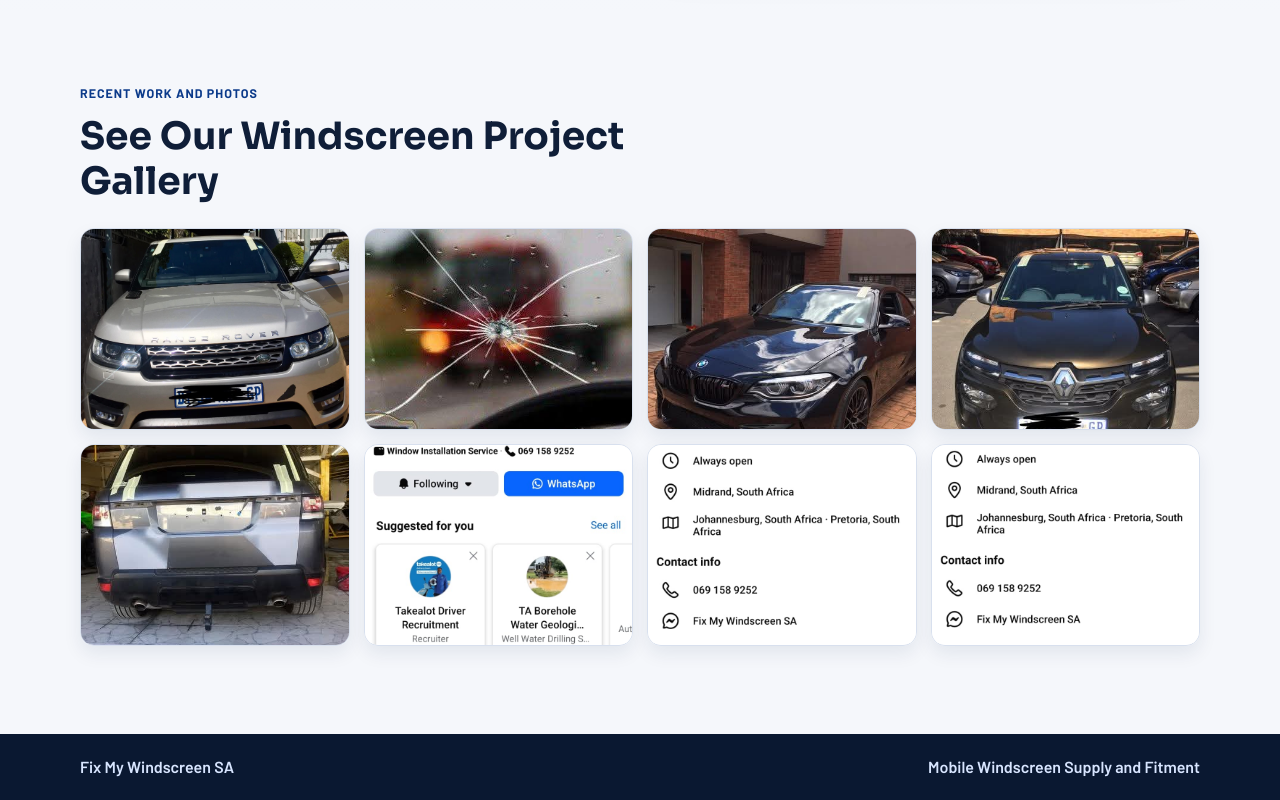
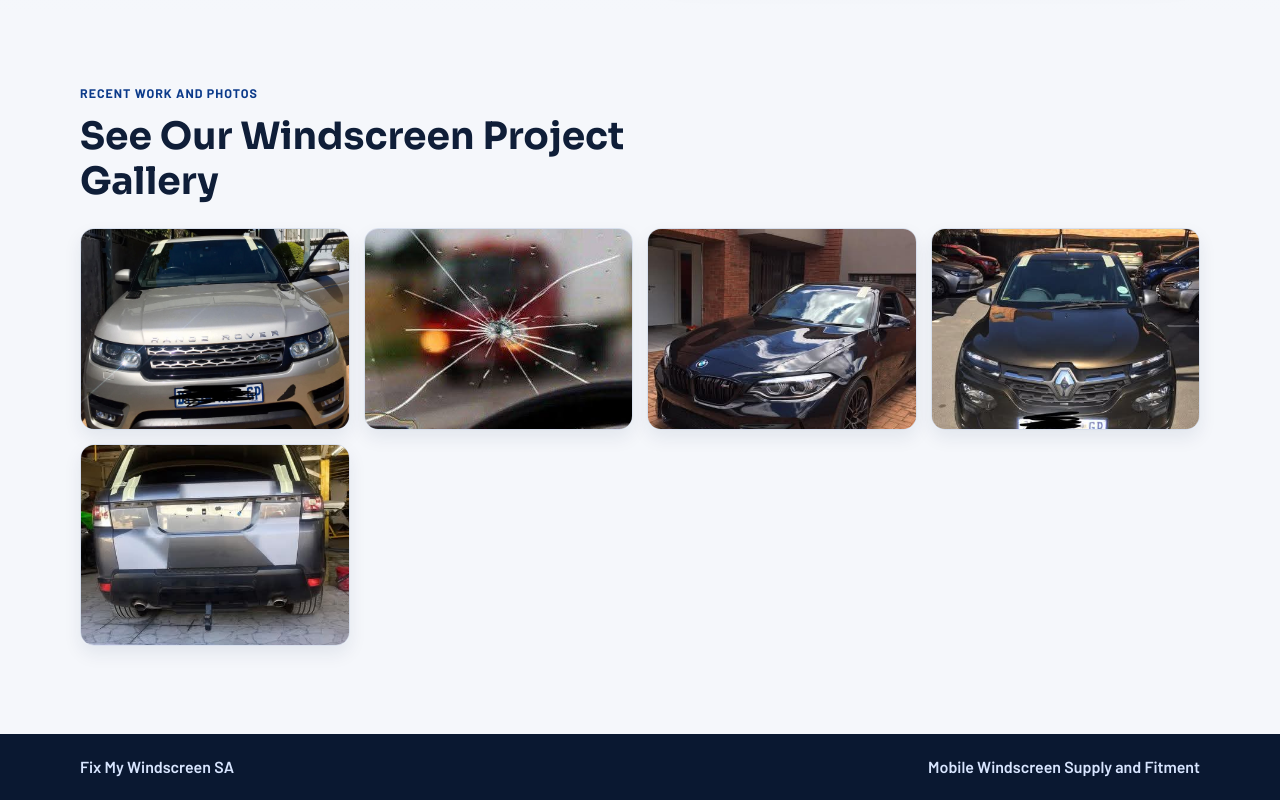
Before and after one commit to sibusis-code/fixmywindscreensa, a plain HTML site: page index.html in a window 1280 px wide. Shown: the part 2660-3460 px from the top of the page. Drawn offline with Linux system fonts and the light colour scheme.

Commit message:
commmit new look

```diff
--- a/index.html
+++ b/index.html
@@ -186,9 +186,9 @@
             <img class="reveal reveal-up delay-2" src="WhatsApp Image 2026-04-20 at 10.22.10 AM (3).jpeg" alt="Windscreen project photo 3" loading="lazy" />
             <img class="reveal reveal-up" src="WhatsApp Image 2026-04-20 at 10.22.11 AM.jpeg" alt="Windscreen project photo 4" loading="lazy" />
             <img class="reveal reveal-up delay-1" src="WhatsApp Image 2026-04-20 at 10.22.11 AM (1).jpeg" alt="Windscreen project photo 5" loading="lazy" />
-            <img class="reveal reveal-up delay-2" src="WhatsApp Image 2026-04-20 at 10.22.11 AM (2).jpeg" alt="Windscreen project photo 6" loading="lazy" />
-            <img class="reveal reveal-up" src="WhatsApp Image 2026-04-20 at 10.22.11 AM (3).jpeg" alt="Windscreen project photo 7" loading="lazy" />
-            <img class="reveal reveal-up delay-1" src="WhatsApp Image 2026-04-20 at 10.22.12 AM.jpeg" alt="Windscreen project photo 8" loading="lazy" />
+            <!-- <img class="reveal reveal-up delay-2" src="WhatsApp Image 2026-04-20 at 10.22.11 AM (2).jpeg" alt="Windscreen project photo 6" loading="lazy" /> -->
+            <!-- <img class="reveal reveal-up" src="WhatsApp Image 2026-04-20 at 10.22.11 AM (3).jpeg" alt="Windscreen project photo 7" loading="lazy" /> -->
+            <!-- <img class="reveal reveal-up delay-1" src="WhatsApp Image 2026-04-20 at 10.22.12 AM.jpeg" alt="Windscreen project photo 8" loading="lazy" /> -->
           </div>
         </div>
       </section>
```
Also changed, not shown: WhatsApp Image 2026-04-20 at 10.22.11 AM (2).jpeg (deleted), WhatsApp Image 2026-04-20 at 10.22.11 AM (3).jpeg (deleted), WhatsApp Image 2026-04-20 at 10.22.12 AM.jpeg (deleted).
